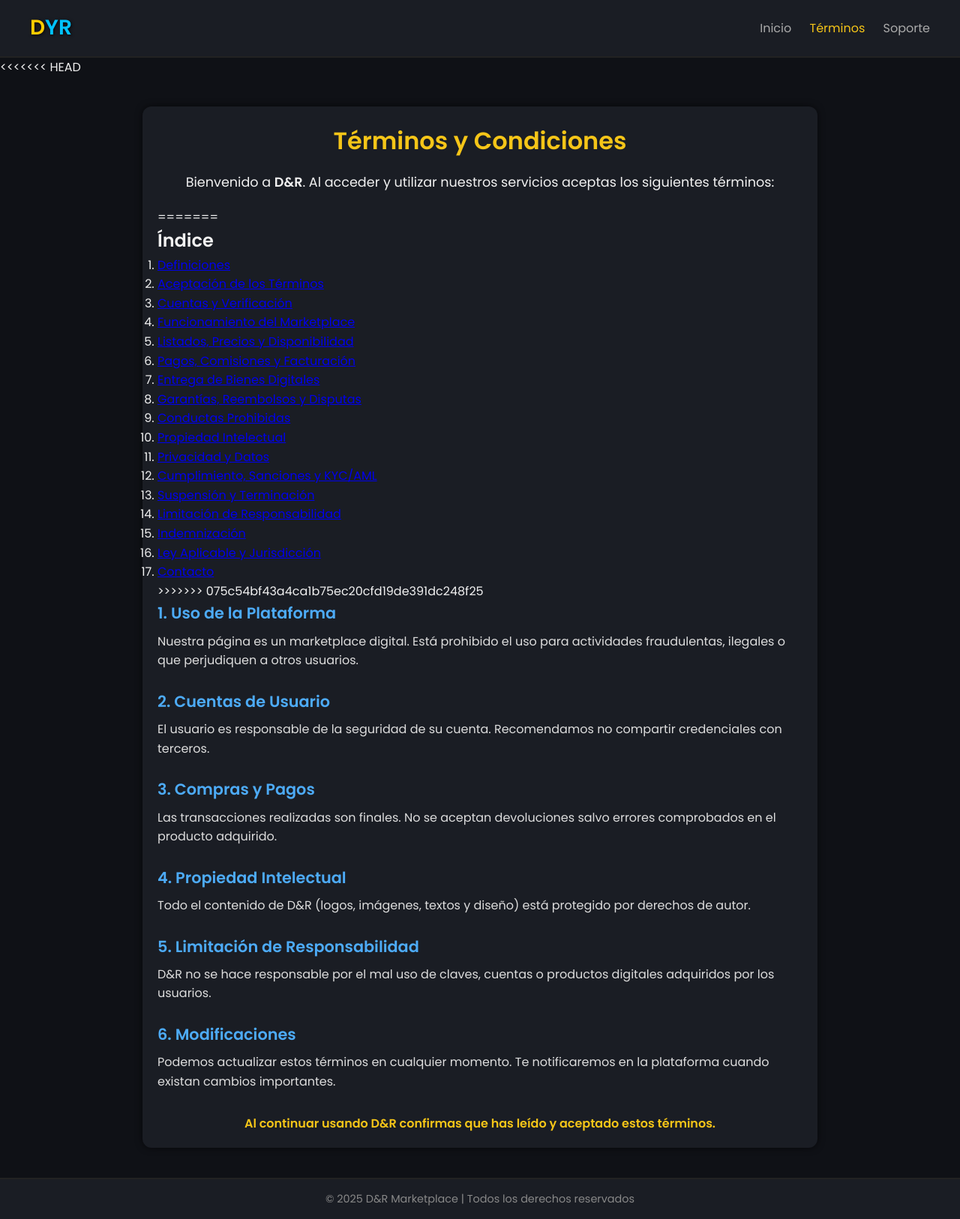
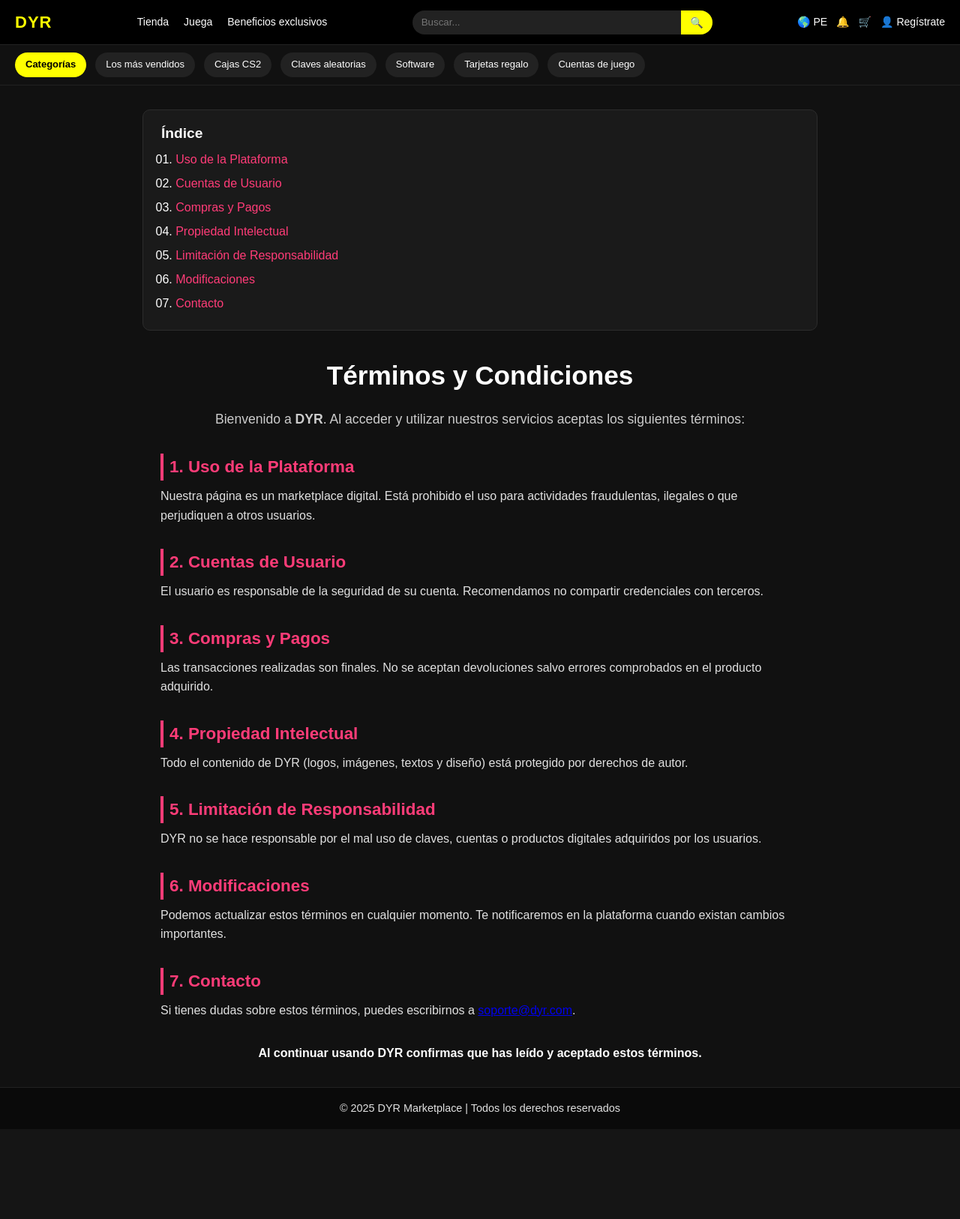
Before and after one commit to Dustin200309/pro, a PHP site: page /public/tyc.html in a window 1280 px wide. Shown: the whole page at 75% size. After the commit the page ends 1486 px from the top, so only its background shows below. Run offline with PHP 8.4, Linux system fonts and the light colour scheme.

Commit message:
Cambie el tyc

```diff
--- a/public/tyc.css
+++ b/public/tyc.css
@@ -1,100 +1,111 @@
-/* Reset y fuentes */
-* {
+/* Fuente general */
+body {
+  font-family: "Poppins", sans-serif;
   margin: 0;
   padding: 0;
-  box-sizing: border-box;
-  font-family: 'Poppins', sans-serif;
-}
-
-body {
-  background: #0f1116;
-  color: #f1f1f1;
+  background: #0d0d0d;
+  color: #f5f5f5;
   line-height: 1.6;
 }
 
-/* Header */
-.header {
-  display: flex;
-  justify-content: space-between;
-  align-items: center;
-  padding: 15px 40px;
-  background: #1a1d24;
-  border-bottom: 2px solid #222;
+/* Contenedor principal */
+.container {
+  max-width: 900px;
+  margin: 2rem auto;
+  padding: 0 1.5rem;
 }
 
-.logo {
-  font-size: 28px;
-  font-weight: bold;
-  color: #ffcc00;
-  text-shadow: 1px 1px 4px rgba(0,0,0,0.8);
-  transition: transform 0.3s;
-}
-.logo span {
-  color: #00c3ff;
-}
-
-.header nav a {
-  margin-left: 20px;
-  text-decoration: none;
-  color: #aaa;
-  font-weight: 500;
-  transition: 0.3s;
-}
-.header nav a:hover,
-.header nav .active {
-  color: #f5c518;
-}
-
-/* Contenido */
-.container {
-  max-width: 900px;
-  margin: 40px auto;
-  padding: 20px;
-  background: #1a1d24;
-  border-radius: 12px;
-  box-shadow: 0 0 10px rgba(0,0,0,0.6);
-}
-
-.container h1 {
-  font-size: 2rem;
-  margin-bottom: 15px;
-  color: #f5c518;
+/* Títulos */
+h1 {
+  font-size: 2.2rem;
+  font-weight: 600;
+  margin-bottom: 1rem;
+  color: #ffffff;
   text-align: center;
 }
 
-.container .intro {
+h2 {
+  font-size: 1.4rem;
+  margin-top: 2rem;
+  color: #ff3c78; /* color acento gamer */
+  border-left: 4px solid #ff3c78;
+  padding-left: 0.5rem;
+}
+
+/* Texto de introducción */
+.intro {
   font-size: 1.1rem;
-  margin-bottom: 20px;
+  color: #cccccc;
+  margin-bottom: 2rem;
   text-align: center;
 }
 
+/* Secciones */
 section {
-  margin-bottom: 25px;
+  margin-bottom: 1.5rem;
 }
 
-section h2 {
-  font-size: 1.3rem;
-  color: #4dabf7; /* Azul eléctrico estilo gaming */
-  margin-bottom: 8px;
+/* Índice lateral */
+.toc {
+  background: #1a1a1a;
+  border: 1px solid #2c2c2c;
+  border-radius: 10px;
+  padding: 1rem 1.5rem;
+  margin: 2rem auto;
+  max-width: 900px;
 }
 
-section p {
-  color: #ddd;
+.toc h2 {
+  margin-top: 0;
+  color: #ffffff;
+  font-size: 1.2rem;
+  border-left: none;
+  padding-left: 0;
+}
+
+.toc ol {
+  list-style: decimal-leading-zero;
+  padding-left: 1.2rem;
+  margin: 0;
+}
+
+.toc li {
+  margin: 0.4rem 0;
+}
+
+.toc a {
+  color: #ff3c78;
+  text-decoration: none;
+  transition: color 0.2s;
+}
+
+.toc a:hover {
+  color: #ff6699;
+}
+
+/* Párrafos */
+p {
+  margin: 0.5rem 0;
+  color: #e0e0e0;
 }
 
 .closing {
-  margin-top: 30px;
   font-weight: 600;
+  margin-top: 2rem;
   text-align: center;
-  color: #f5c518;
+  color: #ffffff;
 }
 
 /* Footer */
 .footer {
   text-align: center;
-  padding: 15px;
-  background: #1a1d24;
-  border-top: 2px solid #222;
+  background: #0a0a0a;
+  border-top: 1px solid #222;
+  padding: 1rem;
   font-size: 0.9rem;
-  color: #888;
+  color: #999;
 }
+
+.footer p {
+  margin: 0;
+}
--- a/public/tyc.html
+++ b/public/tyc.html
@@ -3,89 +3,78 @@
 <head>
   <meta charset="UTF-8">
   <meta name="viewport" content="width=device-width, initial-scale=1.0">
-  <title>Términos y Condiciones | D&R</title>
+  <title>Términos y Condiciones | DYR</title>
   <link rel="stylesheet" href="tyc.css">
   <link href="https://fonts.googleapis.com/css2?family=Poppins:wght@400;600&display=swap" rel="stylesheet">
 </head>
 <body>
 
-  <!-- HEADER SIMPLE -->
-  <header class="header">
-    <div class="logo">D<span>YR</span></div>
-    <nav>
-      <a href="Principal.html">Inicio</a>
-      <a href="tyc.html" class="active">Términos</a>
-      <a href="#">Soporte</a>
-    </nav>
-  </header>
+  <!-- HEADER DINÁMICO -->
+  <div id="header-placeholder"></div>
 
-<<<<<<< HEAD
+  <!-- ÍNDICE DE CONTENIDOS -->
+  <aside class="toc" aria-label="Índice de contenidos">
+    <h2>Índice</h2>
+    <ol>
+      <li><a href="#uso">Uso de la Plataforma</a></li>
+      <li><a href="#cuentas">Cuentas de Usuario</a></li>
+      <li><a href="#pagos">Compras y Pagos</a></li>
+      <li><a href="#propiedad">Propiedad Intelectual</a></li>
+      <li><a href="#responsabilidad">Limitación de Responsabilidad</a></li>
+      <li><a href="#modificaciones">Modificaciones</a></li>
+      <li><a href="#contacto">Contacto</a></li>
+    </ol>
+  </aside>
+
   <!-- CONTENIDO PRINCIPAL -->
   <main class="container">
     <h1>Términos y Condiciones</h1>
-    <p class="intro">Bienvenido a <strong>D&R</strong>. Al acceder y utilizar nuestros servicios aceptas los siguientes términos:</p>
-=======
-  <nav aria-label="Índice de contenidos">
-    <h2>Índice</h2>
-    <ol>
-      <li><a href="#definiciones">Definiciones</a></li>
-      <li><a href="#aceptacion">Aceptación de los Términos</a></li>
-      <li><a href="#cuentas">Cuentas y Verificación</a></li>
-      <li><a href="#mercado">Funcionamiento del Marketplace</a></li>
-      <li><a href="#listados">Listados, Precios y Disponibilidad</a></li>
-      <li><a href="#pagos">Pagos, Comisiones y Facturación</a></li>
-      <li><a href="#entrega">Entrega de Bienes Digitales</a></li>
-      <li><a href="#garantias">Garantías, Reembolsos y Disputas</a></li>
-      <li><a href="#prohibiciones">Conductas Prohibidas</a></li>
-      <li><a href="#propiedad">Propiedad Intelectual</a></li>
-      <li><a href="#privacidad">Privacidad y Datos</a></li>
-      <li><a href="#cumplimiento">Cumplimiento, Sanciones y KYC/AML</a></li>
-      <li><a href="#suspension">Suspensión y Terminación</a></li>
-      <li><a href="#responsabilidad">Limitación de Responsabilidad</a></li>
-      <li><a href="#indemnizacion">Indemnización</a></li>
-      <li><a href="#ley">Ley Aplicable y Jurisdicción</a></li>
-      <li><a href="#contacto">Contacto</a></li>
-    </ol>
-  </nav>
->>>>>>> 075c54bf43a4ca1b75ec20cfd19de391dc248f25
+    <p class="intro">Bienvenido a <strong>DYR</strong>. Al acceder y utilizar nuestros servicios aceptas los siguientes términos:</p>
 
-    <section>
+    <section id="uso">
       <h2>1. Uso de la Plataforma</h2>
       <p>Nuestra página es un marketplace digital. Está prohibido el uso para actividades fraudulentas, ilegales o que perjudiquen a otros usuarios.</p>
     </section>
 
-    <section>
+    <section id="cuentas">
       <h2>2. Cuentas de Usuario</h2>
       <p>El usuario es responsable de la seguridad de su cuenta. Recomendamos no compartir credenciales con terceros.</p>
     </section>
 
-    <section>
+    <section id="pagos">
       <h2>3. Compras y Pagos</h2>
       <p>Las transacciones realizadas son finales. No se aceptan devoluciones salvo errores comprobados en el producto adquirido.</p>
     </section>
 
-    <section>
+    <section id="propiedad">
       <h2>4. Propiedad Intelectual</h2>
-      <p>Todo el contenido de D&R (logos, imágenes, textos y diseño) está protegido por derechos de autor.</p>
+      <p>Todo el contenido de DYR (logos, imágenes, textos y diseño) está protegido por derechos de autor.</p>
     </section>
 
-    <section>
+    <section id="responsabilidad">
       <h2>5. Limitación de Responsabilidad</h2>
-      <p>D&R no se hace responsable por el mal uso de claves, cuentas o productos digitales adquiridos por los usuarios.</p>
+      <p>DYR no se hace responsable por el mal uso de claves, cuentas o productos digitales adquiridos por los usuarios.</p>
     </section>
 
-    <section>
+    <section id="modificaciones">
       <h2>6. Modificaciones</h2>
       <p>Podemos actualizar estos términos en cualquier momento. Te notificaremos en la plataforma cuando existan cambios importantes.</p>
     </section>
 
-    <p class="closing">Al continuar usando D&R confirmas que has leído y aceptado estos términos.</p>
+    <section id="contacto">
+      <h2>7. Contacto</h2>
+      <p>Si tienes dudas sobre estos términos, puedes escribirnos a <a href="mailto:soporte@dyr.com">soporte@dyr.com</a>.</p>
+    </section>
+
+    <p class="closing">Al continuar usando DYR confirmas que has leído y aceptado estos términos.</p>
   </main>
 
   <!-- FOOTER -->
   <footer class="footer">
-    <p>© 2025 D&R Marketplace | Todos los derechos reservados</p>
+    <p>© 2025 DYR Marketplace | Todos los derechos reservados</p>
   </footer>
 
+  <!-- SCRIPT QUE CARGA EL HEADER -->
+  <script src="../compartido/header.js"></script>
 </body>
 </html>
```
